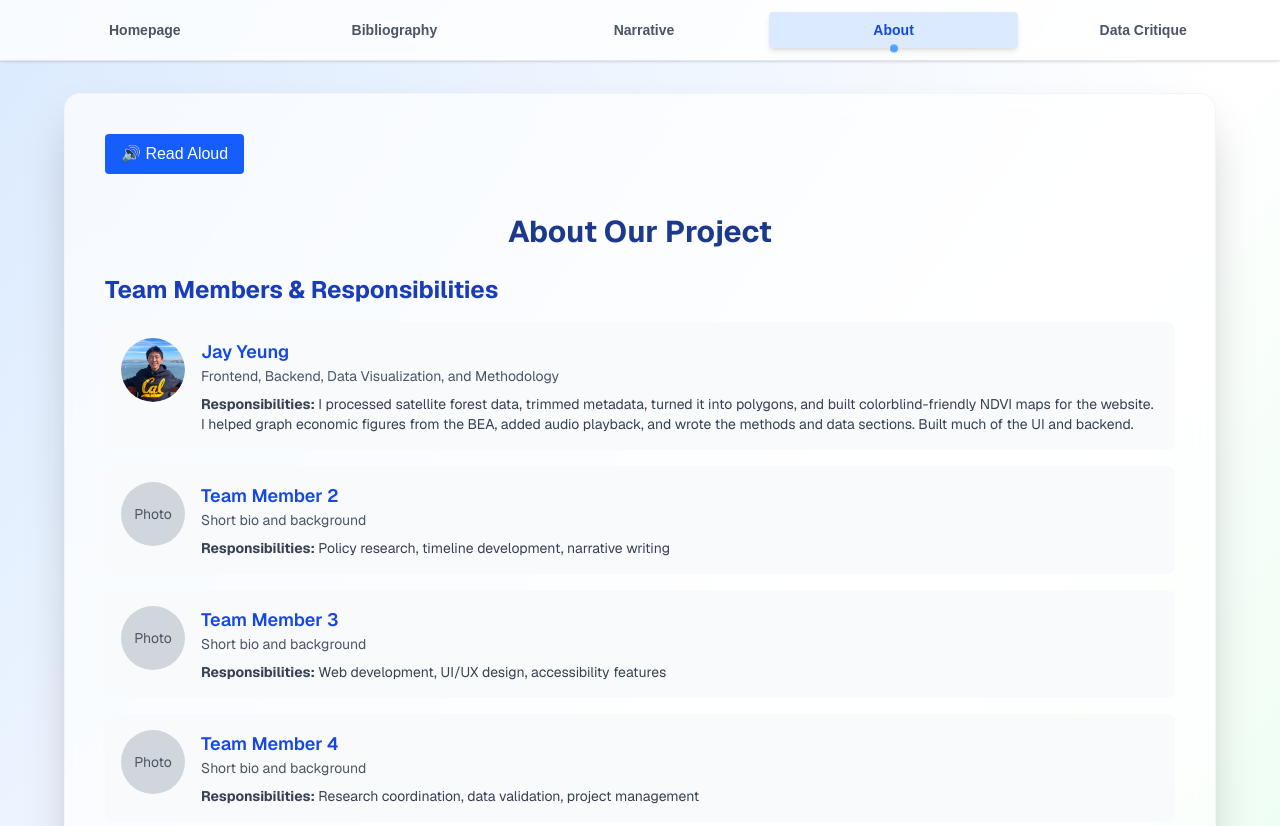
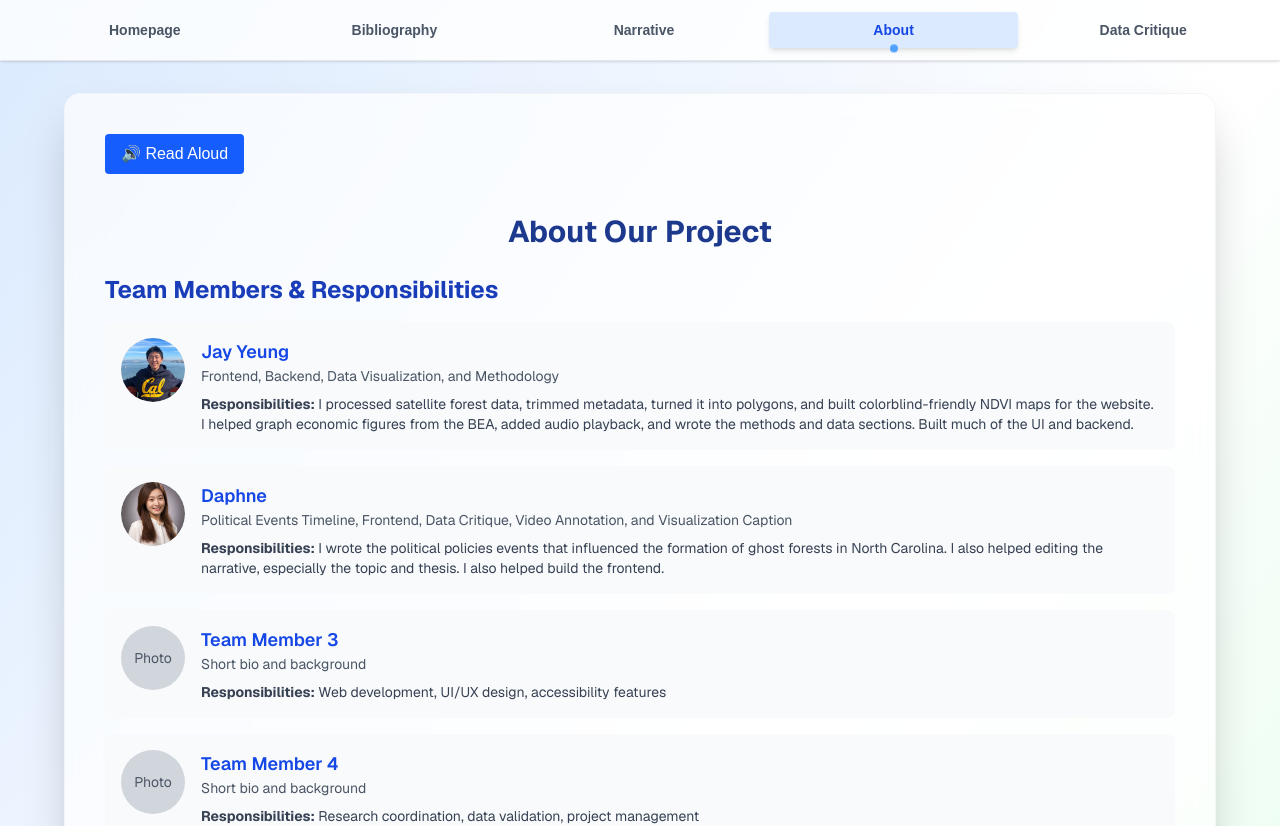
Before and after one commit to JayYeung/ghost-forest-frontend, a Next.js app: page /about in a window 1280 px wide. Shown: the top 826 px of the page. Built offline with nearby package versions, Linux system fonts and the light colour scheme.

Commit message:
added daphne

```diff
--- a/src/app/about/page.tsx
+++ b/src/app/about/page.tsx
@@ -78,25 +78,38 @@ export default function About() {
                                     </div>
                                     <div className="bg-gray-50 rounded-lg p-4">
                                         <div className="flex items-start space-x-4">
-                                            <div className="w-16 h-16 bg-gray-300 rounded-full flex-shrink-0 flex items-center justify-center">
-                                                <span className="text-gray-600 text-sm">
-                                                    Photo
-                                                </span>
+                                            <div className="w-16 h-16 bg-gray-300 rounded-full flex-shrink-0 flex items-center justify-center overflow-hidden">
+                                                <Image
+                                                    src="/images/daphne.jpg"
+                                                    alt="Daphne"
+                                                    width={64}
+                                                    height={64}
+                                                    className="object-cover w-full h-full rounded-full"
+                                                />
                                             </div>
                                             <div className="flex-1">
                                                 <h3 className="font-semibold text-lg text-blue-700">
-                                                    Team Member 2
+                                                    Daphne
                                                 </h3>
                                                 <p className="text-sm text-gray-600 mb-2">
-                                                    Short bio and background
+                                                    Political Events Timeline,
+                                                    Frontend, Data Critique,
+                                                    Video Annotation, and
+                                                    Visualization Caption
                                                 </p>
                                                 <p className="text-sm">
                                                     <strong>
                                                         Responsibilities:
                                                     </strong>{" "}
-                                                    Policy research, timeline
-                                                    development, narrative
-                                                    writing
+                                                    I wrote the political
+                                                    policies events that
+                                                    influenced the formation of
+                                                    ghost forests in North
+                                                    Carolina. I also helped
+                                                    editing the narrative,
+                                                    especially the topic and
+                                                    thesis. I also helped build
+                                                    the frontend.
                                                 </p>
                                             </div>
                                         </div>
```
Also changed, not shown: public/images/daphne.jpg (added).
